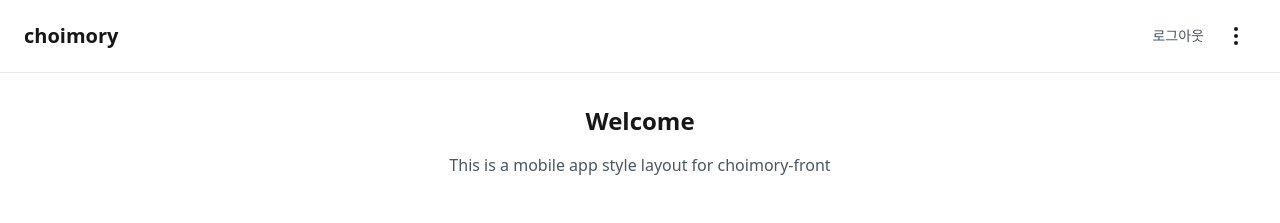
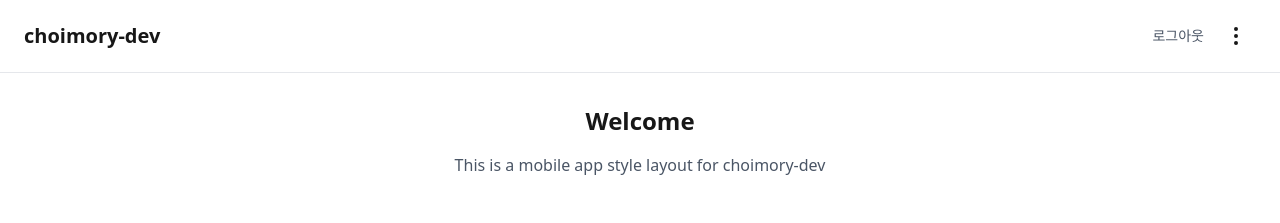
Before and after one commit to choimory/choimory-dev-front, a Next.js app: page /home in a window 1280 px wide. Shown: the top 223 px of the page. Built offline with nearby package versions, Linux system fonts and the light colour scheme.

Commit message:
refactor: Header 컴포넌트화, 프로젝트명 변경

```diff
--- a/package.json
+++ b/package.json
@@ -1,5 +1,5 @@
 {
-  "name": "choimory-front",
+  "name": "choimory-dev-front",
   "version": "0.1.0",
   "private": true,
   "scripts": {
--- a/src/app/home/page.tsx
+++ b/src/app/home/page.tsx
@@ -1,6 +1,7 @@
 'use client';
 
 import { useRouter } from 'next/navigation';
+import Header from '@/components/Header';
 
 export default function HomePage() {
   const router = useRouter();
@@ -24,10 +25,7 @@ export default function HomePage() {
 
   return (
     <div className="flex flex-col h-screen bg-white dark:bg-black">
-      {/* Header */}
-      <header className="flex items-center justify-between px-6 py-4 border-b border-gray-200 dark:border-gray-800 bg-white dark:bg-black">
-        <h1 className="text-xl font-bold">choimory</h1>
-        <div className="flex items-center space-x-3">
+      <Header>
         <button
           onClick={handleLogout}
           className="text-sm text-gray-600 dark:text-gray-300 hover:text-gray-900 dark:hover:text-white"
@@ -39,8 +37,7 @@ export default function HomePage() {
             <path strokeLinecap="round" strokeLinejoin="round" strokeWidth={2} d="M12 5v.01M12 12v.01M12 19v.01M12 6a1 1 0 110-2 1 1 0 010 2zm0 7a1 1 0 110-2 1 1 0 010 2zm0 7a1 1 0 110-2 1 1 0 010 2z" />
           </svg>
         </button>
-        </div>
-      </header>
+      </Header>
 
       {/* Main Content */}
       <main className="flex-1 overflow-y-auto">
@@ -49,7 +46,7 @@ export default function HomePage() {
           <div className="text-center mb-12">
             <h2 className="text-2xl font-bold mb-4">Welcome</h2>
             <p className="text-gray-600 dark:text-gray-300">
-              This is a mobile app style layout for choimory-front
+              This is a mobile app style layout for choimory-dev
             </p>
           </div>
 
--- a/src/app/layout.tsx
+++ b/src/app/layout.tsx
@@ -13,8 +13,8 @@ const geistMono = Geist_Mono({
 });
 
 export const metadata: Metadata = {
-  title: "choimory-front",
-  description: "choimory-front project",
+  title: "choimory-dev-front",
+  description: "choimory-dev-front project",
   viewport: "width=device-width, initial-scale=1, maximum-scale=1, user-scalable=no",
 };
 
--- a/src/app/login/page.tsx
+++ b/src/app/login/page.tsx
@@ -2,6 +2,7 @@
 
 import { useState } from 'react';
 import { useRouter } from 'next/navigation';
+import Header from '@/components/Header';
 
 export default function LoginPage() {
   const router = useRouter();
@@ -27,10 +28,7 @@ export default function LoginPage() {
 
   return (
     <div className="flex flex-col h-screen bg-white dark:bg-black">
-      {/* Login Header */}
-      <header className="flex items-center justify-center px-6 py-4 border-b border-gray-200 dark:border-gray-800 bg-white dark:bg-black">
-        <h1 className="text-xl font-bold">choimory</h1>
-      </header>
+      <Header />
 
       {/* Login Form */}
       <main className="flex-1 flex items-center justify-center px-6">
--- a/src/app/main/page.tsx
+++ b/src/app/main/page.tsx
@@ -1,6 +1,7 @@
 'use client';
 
 import { useRouter } from 'next/navigation';
+import Header from '@/components/Header';
 
 export default function MainPage() {
   const router = useRouter();
@@ -24,10 +25,7 @@ export default function MainPage() {
 
   return (
     <div className="flex flex-col h-screen bg-white dark:bg-black">
-      {/* Header */}
-      <header className="flex items-center justify-between px-6 py-4 border-b border-gray-200 dark:border-gray-800 bg-white dark:bg-black">
-        <h1 className="text-xl font-bold">choimory</h1>
-        <div className="flex items-center space-x-3">
+      <Header>
         <button
           onClick={handleLogout}
           className="text-sm text-gray-600 dark:text-gray-300 hover:text-gray-900 dark:hover:text-white"
@@ -39,8 +37,7 @@ export default function MainPage() {
             <path strokeLinecap="round" strokeLinejoin="round" strokeWidth={2} d="M12 5v.01M12 12v.01M12 19v.01M12 6a1 1 0 110-2 1 1 0 010 2zm0 7a1 1 0 110-2 1 1 0 010 2zm0 7a1 1 0 110-2 1 1 0 010 2z" />
           </svg>
         </button>
-        </div>
-      </header>
+      </Header>
 
       {/* Main Content */}
       <main className="flex-1 overflow-y-auto">
@@ -49,7 +46,7 @@ export default function MainPage() {
           <div className="text-center mb-12">
             <h2 className="text-2xl font-bold mb-4">Welcome</h2>
             <p className="text-gray-600 dark:text-gray-300">
-              This is a mobile app style layout for choimory-front
+              This is a mobile app style layout for choimory-dev
             </p>
           </div>
 
--- /dev/null
+++ b/src/components/Header.tsx
@@ -0,0 +1,16 @@
+'use client';
+
+import React from 'react';
+
+interface HeaderProps {
+  children?: React.ReactNode;
+}
+
+export default function Header({ children }: HeaderProps) {
+  return (
+    <header className="flex items-center justify-between px-6 py-4 border-b border-gray-200 dark:border-gray-800 bg-white dark:bg-black">
+      <h1 className="text-xl font-bold">choimory-dev</h1>
+      {children && <div className="flex items-center space-x-3">{children}</div>}
+    </header>
+  );
+}
```
Also changed, not shown: 1 other file (tests, documents, lock files or other folders). Lines whose indentation alone changed are shown as unchanged.
